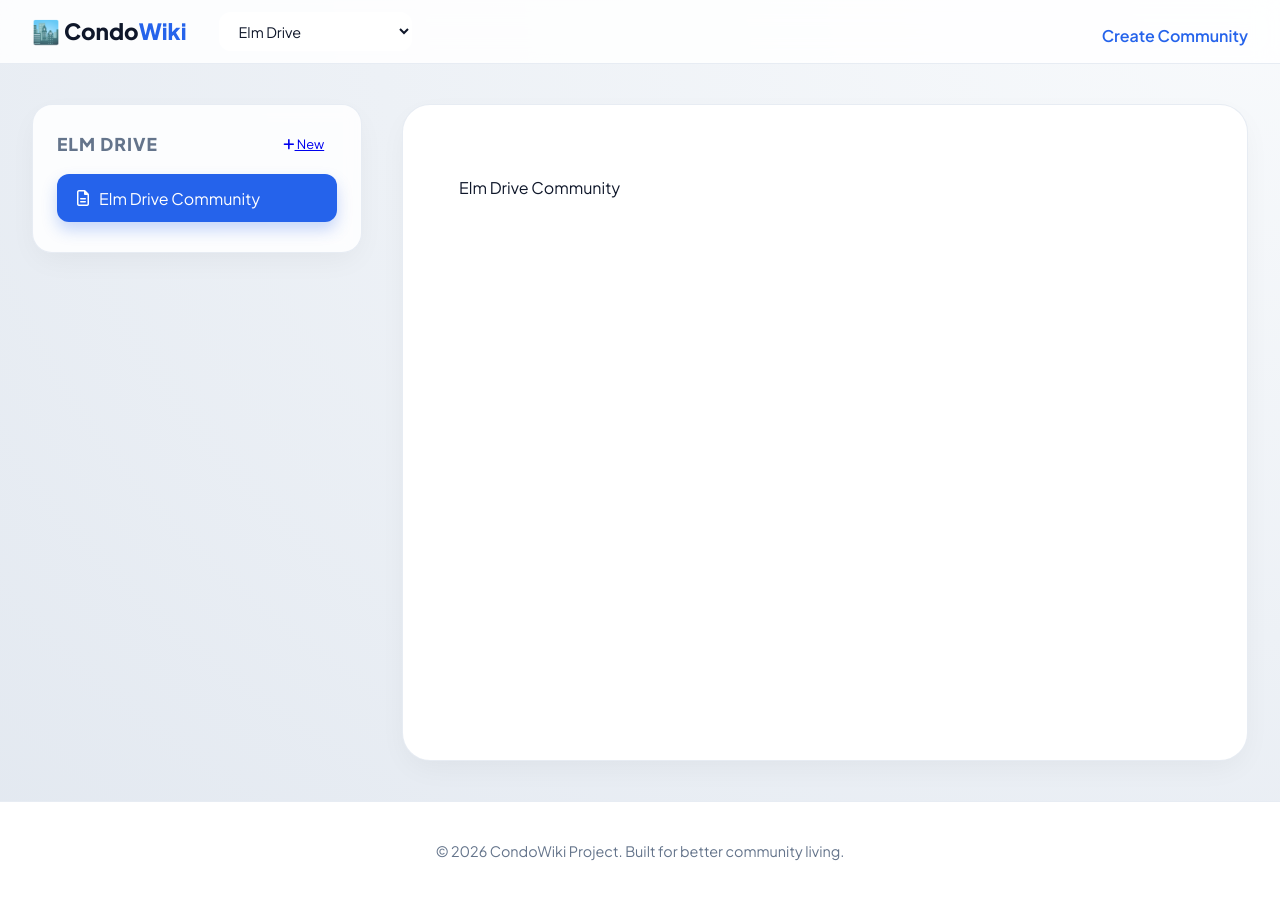
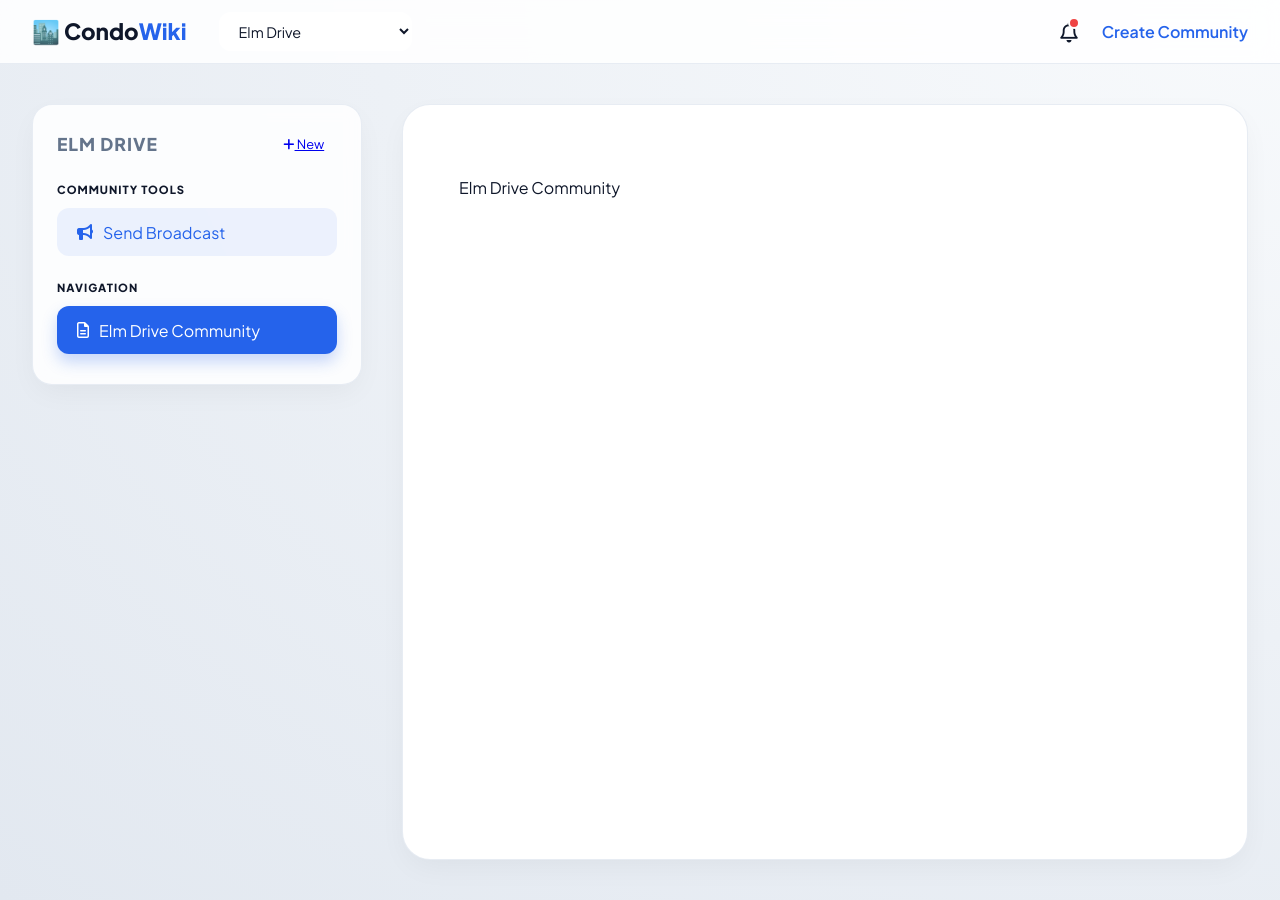
Before and after one commit to dekumar2-lab/lab-community, a Jekyll site: the page built from content/elm-drive/index.md, in a window 1280 px wide. Built offline with Jekyll 4.4.1, drawn with Linux system fonts in a browser that asks for light colours.

Commit message:
Notification broadcaster implementation

```diff
--- a/_includes/custom-styles.html
+++ b/_includes/custom-styles.html
@@ -229,4 +229,50 @@
         border-color: var(--primary);
         box-shadow: var(--shadow);
     }
+
+    /* Notification Bell Styling */
+    .notification-wrapper {
+        position: relative;
+        cursor: pointer;
+        font-size: 1.25rem;
+        color: var(--text-main);
+        transition: 0.3s;
+    }
+
+    .notification-wrapper:hover {
+        color: var(--primary);
+    }
+
+    .notification-badge {
+        position: absolute;
+        top: -2px;
+        right: -2px;
+        width: 8px;
+        height: 8px;
+        background: #ef4444;
+        /* Alert Red */
+        border-radius: 50%;
+        border: 2px solid white;
+    }
+
+    /* Sidebar Sections */
+    .sidebar-label {
+        font-size: 0.7rem;
+        text-transform: uppercase;
+        color: var(--text-muted);
+        letter-spacing: 1px;
+        margin-bottom: 0.75rem;
+        font-weight: 700;
+    }
+
+    .broadcast-link {
+        color: var(--primary) !important;
+        background: rgba(37, 99, 235, 0.08) !important;
+        font-weight: 600;
+    }
+
+    .broadcast-link:hover {
+        background: var(--primary) !important;
+        color: white !important;
+    }
 </style>
--- a/_layouts/default.html
+++ b/_layouts/default.html
@@ -27,20 +27,41 @@
         </select>
     </div>
 
-    <div style="display: flex; gap: 1rem;">
-        <a href="{{ site.baseurl }}/submit.html?mode=new" style="text-decoration: none; color: var(--primary); font-weight: 600; padding-top: 8px;">Create Community</a>
+    <div style="display: flex; align-items: center; gap: 1.5rem;">
+        {% if page.condo %}
+        <div class="notification-wrapper">
+            <i class="fa-regular fa-bell" title="Community Notifications"></i>
+            <span class="notification-badge"></span>
+        </div>
+        {% endif %}
+
+        <a href="{{ site.baseurl }}/submit.html?mode=new" style="text-decoration: none; color: var(--primary); font-weight: 600;">Create Community</a>
     </div>
 </header>
 
 <div class="app-shell">
     {% if page.condo %}
     <aside class="sidebar">
-        <div style="display: flex; justify-content: space-between; align-items: center; margin-bottom: 1rem;">
+        <div style="display: flex; justify-content: space-between; align-items: center; margin-bottom: 1.5rem;">
             <h3 style="margin: 0; font-size: 1.1rem;">{{ page.condo }}</h3>
             <a href="{{ site.baseurl }}/submit.html?condo={{ page.condo | slugify }}" class="btn-nav" style="padding: 0.4rem 0.8rem; font-size: 0.8rem;">
                 <i class="fa-solid fa-plus"></i> New
             </a>
         </div>
+
+        <div class="sidebar-section">
+            <p class="sidebar-label">Community Tools</p>
+            <ul>
+                <li>
+                    <a href="#" class="broadcast-link">
+                        <i class="fa-solid fa-bullhorn"></i> Send Broadcast
+                    </a>
+                </li>
+            </ul>
+        </div>
+
+        <div class="sidebar-section" style="margin-top: 1.5rem;">
+            <p class="sidebar-label">Navigation</p>
             <ul>
                 {% for p in site.pages %}
                     {% if p.condo == page.condo %}
@@ -52,6 +73,7 @@
                     {% endif %}
                 {% endfor %}
             </ul>
+        </div>
     </aside>
     {% endif %}
 
@@ -60,9 +82,5 @@
     </main>
 </div>
 
-<footer class="site-footer">
-    &copy; 2026 CondoWiki Project. Built for better community living.
-</footer>
-
 </body>
 </html>
```
Lines whose indentation alone changed are shown as unchanged.
